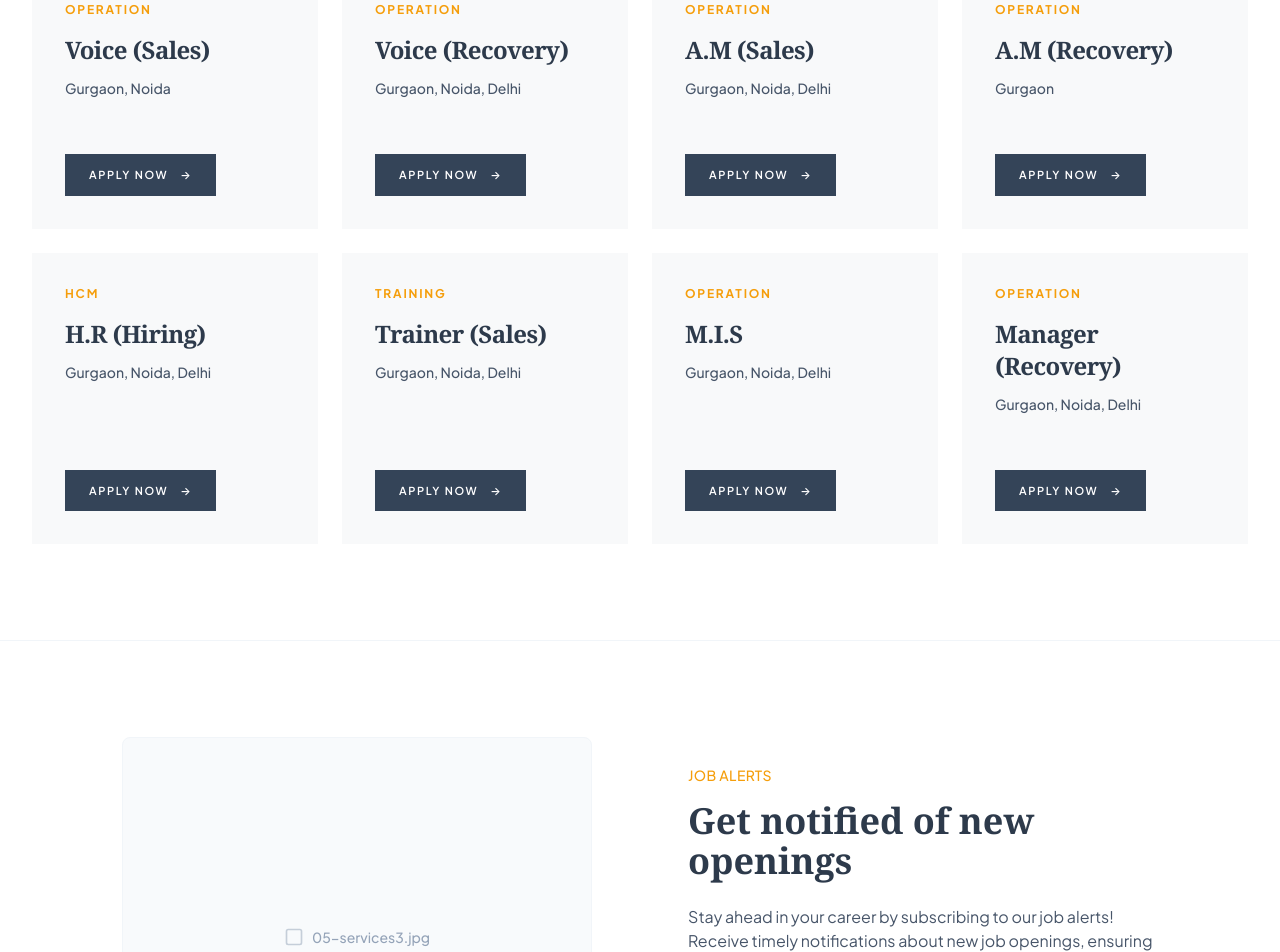
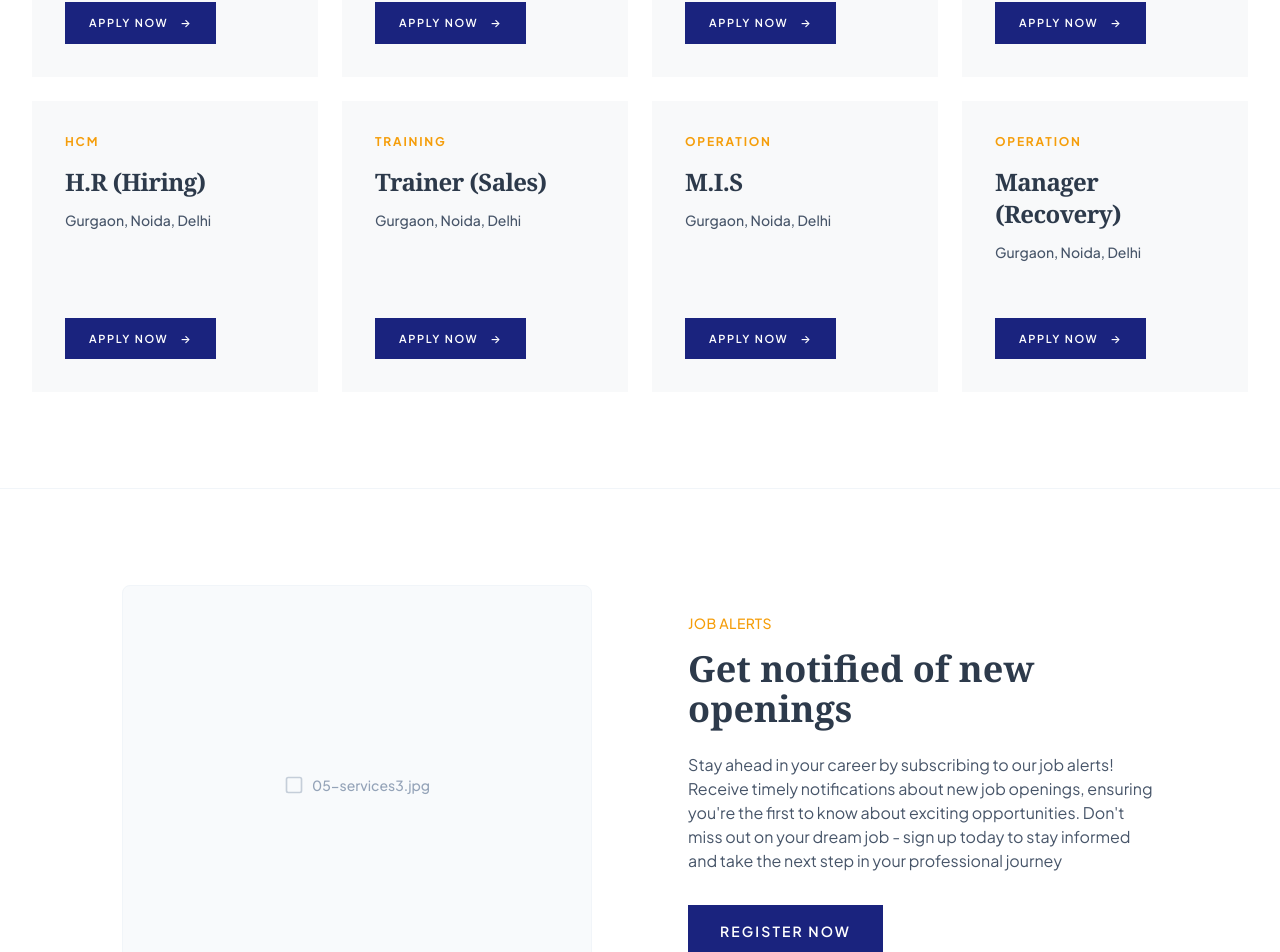
Before and after one commit to CreditKlick-2026/Stefto_ReactJs, a React (Vite) app: page /careers in a window 1280 px wide. Shown: the part 1735-2687 px from the top of the page. Built offline with nearby package versions, Linux system fonts and the light colour scheme.

Commit message:
add carrer

```diff
--- a/src/pages/Careers.jsx
+++ b/src/pages/Careers.jsx
@@ -9,10 +9,10 @@ const Careers = () => {
   }, []);
 
   return (
-    <main className="w-full bg-slate-50 min-h-screen pt-[60px] sm:pt-[70px] lg:pt-[80px]">
+    <main className="w-full bg-white min-h-screen">
 
       {/* 1. Join The Family Section */}
-      <section className="w-full py-16 sm:py-24 bg-white">
+      <section className="w-full pt-4 pb-16 sm:pt-6 sm:pb-24 bg-white">
         <div className="max-w-[1280px] mx-auto px-4 sm:px-6 lg:px-8">
           <div className="max-w-[900px]">
             <h2 className="text-3xl sm:text-4xl lg:text-5xl font-bold text-slate-800 mb-6 lg:mb-10">
@@ -127,7 +127,7 @@ const Careers = () => {
                 <h3 className="text-xl sm:text-2xl font-bold text-[#2d3a4b] mb-3 font-serif tracking-tight">Voice (Sales)</h3>
                 <p className="text-[#475569] text-sm font-medium">Gurgaon, Noida</p>
               </div>
-              <button className="bg-[#344458] text-white text-[11px] tracking-[0.15em] font-semibold py-3 px-6 mt-8 w-fit hover:bg-[#1e293b] transition-colors flex items-center group">
+              <button className="bg-stefto-indigo text-white text-[11px] tracking-[0.15em] font-semibold py-3 px-6 mt-8 w-fit hover:bg-stefto-navy transition-colors flex items-center group">
                 APPLY NOW <span className="ml-3 group-hover:translate-x-1 transition-transform">→</span>
               </button>
             </div>
@@ -139,7 +139,7 @@ const Careers = () => {
                 <h3 className="text-xl sm:text-2xl font-bold text-[#2d3a4b] mb-3 font-serif tracking-tight">Voice (Recovery)</h3>
                 <p className="text-[#475569] text-sm font-medium">Gurgaon, Noida, Delhi</p>
               </div>
-              <button className="bg-[#344458] text-white text-[11px] tracking-[0.15em] font-semibold py-3 px-6 mt-8 w-fit hover:bg-[#1e293b] transition-colors flex items-center group">
+              <button className="bg-stefto-indigo text-white text-[11px] tracking-[0.15em] font-semibold py-3 px-6 mt-8 w-fit hover:bg-stefto-navy transition-colors flex items-center group">
                 APPLY NOW <span className="ml-3 group-hover:translate-x-1 transition-transform">→</span>
               </button>
             </div>
@@ -151,7 +151,7 @@ const Careers = () => {
                 <h3 className="text-xl sm:text-2xl font-bold text-[#2d3a4b] mb-3 font-serif tracking-tight">A.M (Sales)</h3>
                 <p className="text-[#475569] text-sm font-medium">Gurgaon, Noida, Delhi</p>
               </div>
-              <button className="bg-[#344458] text-white text-[11px] tracking-[0.15em] font-semibold py-3 px-6 mt-8 w-fit hover:bg-[#1e293b] transition-colors flex items-center group">
+              <button className="bg-stefto-indigo text-white text-[11px] tracking-[0.15em] font-semibold py-3 px-6 mt-8 w-fit hover:bg-stefto-navy transition-colors flex items-center group">
                 APPLY NOW <span className="ml-3 group-hover:translate-x-1 transition-transform">→</span>
               </button>
             </div>
@@ -163,7 +163,7 @@ const Careers = () => {
                 <h3 className="text-xl sm:text-2xl font-bold text-[#2d3a4b] mb-3 font-serif tracking-tight">A.M (Recovery)</h3>
                 <p className="text-[#475569] text-sm font-medium">Gurgaon</p>
               </div>
-              <button className="bg-[#344458] text-white text-[11px] tracking-[0.15em] font-semibold py-3 px-6 mt-8 w-fit hover:bg-[#1e293b] transition-colors flex items-center group">
+              <button className="bg-stefto-indigo text-white text-[11px] tracking-[0.15em] font-semibold py-3 px-6 mt-8 w-fit hover:bg-stefto-navy transition-colors flex items-center group">
                 APPLY NOW <span className="ml-3 group-hover:translate-x-1 transition-transform">→</span>
               </button>
             </div>
@@ -179,7 +179,7 @@ const Careers = () => {
                 <h3 className="text-xl sm:text-2xl font-bold text-[#2d3a4b] mb-3 font-serif tracking-tight">H.R (Hiring)</h3>
                 <p className="text-[#475569] text-sm font-medium">Gurgaon, Noida, Delhi</p>
               </div>
-              <button className="bg-[#344458] text-white text-[11px] tracking-[0.15em] font-semibold py-3 px-6 mt-8 w-fit hover:bg-[#1e293b] transition-colors flex items-center group">
+              <button className="bg-stefto-indigo text-white text-[11px] tracking-[0.15em] font-semibold py-3 px-6 mt-8 w-fit hover:bg-stefto-navy transition-colors flex items-center group">
                 APPLY NOW <span className="ml-3 group-hover:translate-x-1 transition-transform">→</span>
               </button>
             </div>
@@ -191,7 +191,7 @@ const Careers = () => {
                 <h3 className="text-xl sm:text-2xl font-bold text-[#2d3a4b] mb-3 font-serif tracking-tight">Trainer (Sales)</h3>
                 <p className="text-[#475569] text-sm font-medium">Gurgaon, Noida, Delhi</p>
               </div>
-              <button className="bg-[#344458] text-white text-[11px] tracking-[0.15em] font-semibold py-3 px-6 mt-8 w-fit hover:bg-[#1e293b] transition-colors flex items-center group">
+              <button className="bg-stefto-indigo text-white text-[11px] tracking-[0.15em] font-semibold py-3 px-6 mt-8 w-fit hover:bg-stefto-navy transition-colors flex items-center group">
                 APPLY NOW <span className="ml-3 group-hover:translate-x-1 transition-transform">→</span>
               </button>
             </div>
@@ -203,7 +203,7 @@ const Careers = () => {
                 <h3 className="text-xl sm:text-2xl font-bold text-[#2d3a4b] mb-3 font-serif tracking-tight">M.I.S</h3>
                 <p className="text-[#475569] text-sm font-medium">Gurgaon, Noida, Delhi</p>
               </div>
-              <button className="bg-[#344458] text-white text-[11px] tracking-[0.15em] font-semibold py-3 px-6 mt-8 w-fit hover:bg-[#1e293b] transition-colors flex items-center group">
+              <button className="bg-stefto-indigo text-white text-[11px] tracking-[0.15em] font-semibold py-3 px-6 mt-8 w-fit hover:bg-stefto-navy transition-colors flex items-center group">
                 APPLY NOW <span className="ml-3 group-hover:translate-x-1 transition-transform">→</span>
               </button>
             </div>
@@ -215,7 +215,7 @@ const Careers = () => {
                 <h3 className="text-xl sm:text-2xl font-bold text-[#2d3a4b] mb-3 font-serif tracking-tight">Manager (Recovery)</h3>
                 <p className="text-[#475569] text-sm font-medium">Gurgaon, Noida, Delhi</p>
               </div>
-              <button className="bg-[#344458] text-white text-[11px] tracking-[0.15em] font-semibold py-3 px-6 mt-8 w-fit hover:bg-[#1e293b] transition-colors flex items-center group">
+              <button className="bg-stefto-indigo text-white text-[11px] tracking-[0.15em] font-semibold py-3 px-6 mt-8 w-fit hover:bg-stefto-navy transition-colors flex items-center group">
                 APPLY NOW <span className="ml-3 group-hover:translate-x-1 transition-transform">→</span>
               </button>
             </div>
@@ -251,7 +251,7 @@ const Careers = () => {
                 exciting opportunities. Don't miss out on your dream job - sign up today to
                 stay informed and take the next step in your professional journey
               </p>
-              <button className="bg-[#344458] text-white tracking-[0.15em] font-semibold py-3 sm:py-4 px-8 w-fit hover:bg-[#1e293b] transition-colors text-xs sm:text-sm">
+              <button className="bg-stefto-indigo text-white tracking-[0.15em] font-semibold py-3 sm:py-4 px-8 w-fit hover:bg-stefto-navy transition-colors text-xs sm:text-sm">
                 REGISTER NOW
               </button>
             </div>
@@ -279,7 +279,7 @@ const Careers = () => {
             Through financial clarity, we provide you with the financial confidence you need to achieve.<br className="hidden sm:block" />
             And, that's just the beginning.
           </p>
-          <button className="bg-[#12315a] hover:bg-[#0b1f3c] transition-colors text-white font-semibold py-3 sm:py-4 px-8 text-sm sm:text-base tracking-wide shadow-xl rounded-sm">
+          <button className="bg-stefto-indigo hover:bg-stefto-navy transition-colors text-white font-semibold py-3 sm:py-4 px-8 text-sm sm:text-base tracking-wide shadow-xl rounded-sm">
             Get a Free Quote
           </button>
         </div>
```
